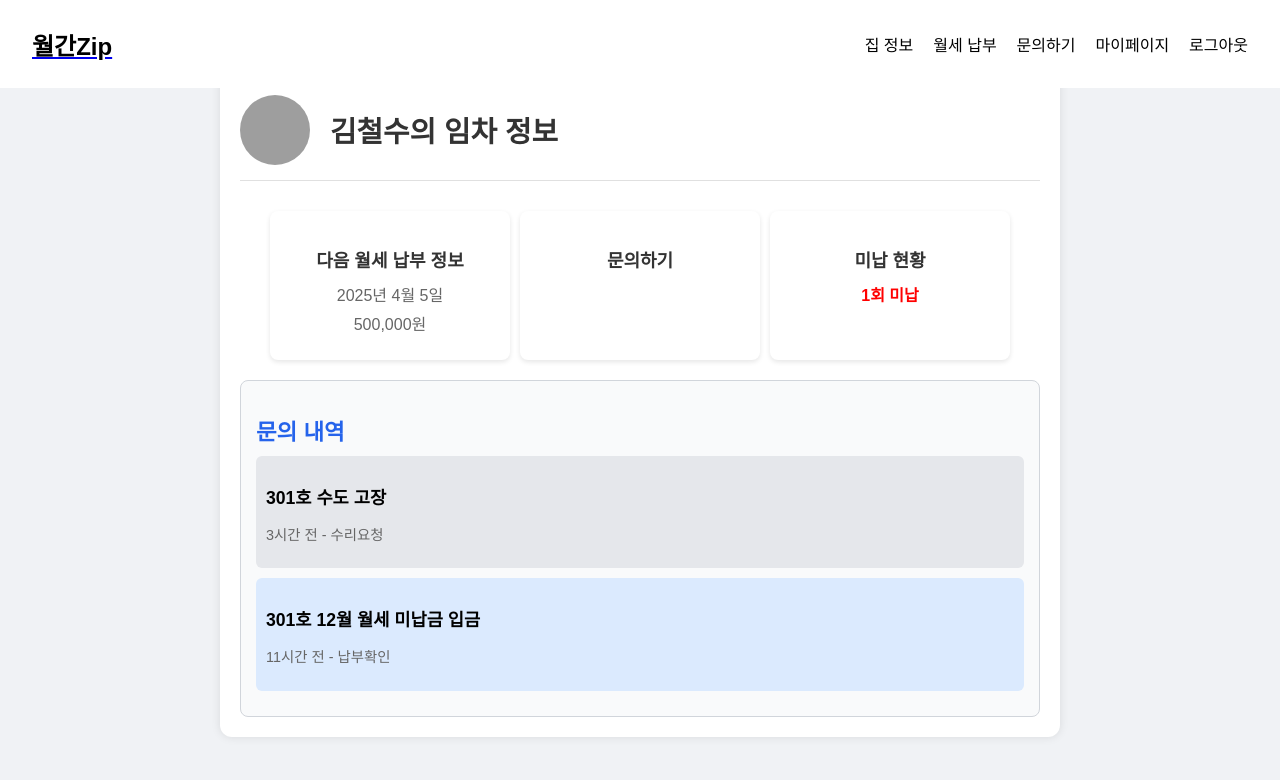
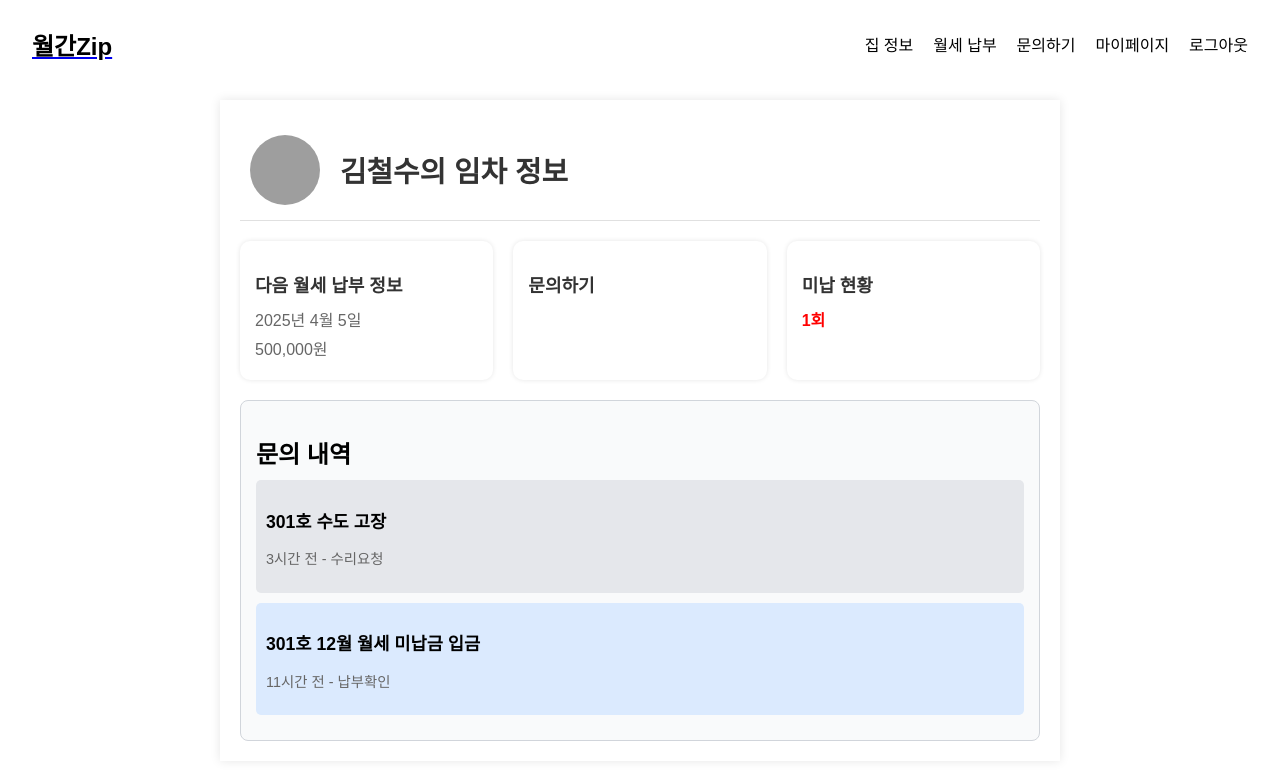
Before and after one commit to HuiSeopKwak/MonthlyZip, a React (Create React App) app in the folder frontend/monthly-zip/: page /tenant-main in a window 1280 px wide. Shown: the top 780 px of the page. Built offline with nearby package versions, Linux system fonts and the light colour scheme; grey boxes are pictures that could not be loaded.

Commit message:
feat: 임차인 메인 페이지 구현

```diff
--- a/frontend/monthly-zip/src/features/tenant/TenantMain.css
+++ b/frontend/monthly-zip/src/features/tenant/TenantMain.css
@@ -1,7 +1,6 @@
 body {
     margin: 0;
     font-family: 'Arial', sans-serif;
-    background-color: #f0f2f5;
   }
 
   .tenant-main-container {
@@ -9,16 +8,16 @@ body {
     margin: 0 auto;
     padding: 20px;
     background-color: white;
-    border-radius: 12px;
     box-shadow: 0 0 10px rgba(0, 0, 0, 0.1);
+    margin-top: 30px;
   }
 
   /* 사용자 정보 */
   .tenant-info {
     display: flex;
     align-items: center;
-    margin-bottom: 30px;
-    padding-bottom: 10px;
+    margin-bottom: 20px;
+    padding: 10px;
     border-bottom: 1px solid #e0e0e0;
   }
 
@@ -35,17 +34,22 @@ body {
     color: #333;
   }
 
+/* 월세 정보 카드 스타일 */
+  .payment-info-container {
+    display: flex;
+    flex-wrap: wrap;
+    gap: 20px;
+    margin-bottom: 20px;
+  }
+
 /* 카드 형식에 대한 기본 스타일 */
-.payment-info-card {
-    background-color: #fff;
-    border-radius: 8px;
-    box-shadow: 0 2px 5px rgba(0, 0, 0, 0.1);
-    padding: 20px;
-    margin-bottom: 20px;
-    width: 100%;
-    max-width: 200px;
-    text-align: center;
-    transition: transform 0.3s ease, box-shadow 0.3s ease;
+  .payment-info-card {
+    flex: 1;
+    min-width: 200px;
+    padding: 15px;
+    background-color: white;
+    border-radius: 10px;
+    box-shadow: 0 0 5px rgba(0, 0, 0, 0.1);
   }
 
   .payment-info-card:hover {
@@ -53,7 +57,6 @@ body {
     box-shadow: 0 4px 10px rgba(0, 0, 0, 0.2);
   }
 
-  /* 카드 내 제목 스타일 */
   .payment-info-card h2 {
     font-size: 18px;
     margin-bottom: 10px;
@@ -62,42 +65,15 @@ body {
 
   /* 각 카드의 내용 스타일 */
   .payment-info-card p {
-    font-size: 16px;
     margin: 5px 0;
     color: #666;
   }
 
-  /* 문의하기 버튼 스타일 */
-  .payment-info-card button {
-    padding: 8px 15px;
-    font-size: 16px;
-    background-color: #4CAF50;  /* 초록색 버튼 */
-    color: white;
-    border: none;
-    border-radius: 5px;
-    cursor: pointer;
-    transition: background-color 0.3s ease;
-  }
-
-  .payment-info-card button:hover {
-    background-color: #45a049;
-  }
-
   /* 미납 현황 강조 스타일 */
-  .payment-info-card .overdue {
+ .payment-info-card .overdue {
     color: red;
     font-weight: bold;
   }
-
-  /* 카드 컨테이너 스타일 (세 개의 카드 정렬) */
-  .payment-info-container {
-    display: flex;
-    justify-content: center;
-    gap: 10px;
-    flex-wrap: wrap;
-    margin-top: 20px;
-  }
-
 
   /* 문의 내역 */
   .inquiry-list {
@@ -109,15 +85,13 @@ body {
 
   .inquiry-list h2 {
     margin-bottom: 10px;
-    font-size: 1.4rem;
-    color: #2563eb;
   }
 
   /* 문의 아이템 */
   .inquiry-item {
     padding: 10px;
     margin-bottom: 10px;
-    border-radius: 6px;
+    border-radius: 5px;
     transition: background-color 0.2s;
     cursor: pointer;
   }
--- a/frontend/monthly-zip/src/features/tenant/TenantMain.js
+++ b/frontend/monthly-zip/src/features/tenant/TenantMain.js
@@ -65,7 +65,7 @@ const TenantMain = () => {
             {next_payment.payment_overdue > 0 && (
               <div className="payment-info-card">
                 <h2>미납 현황</h2>
-                <p className="overdue">{next_payment.payment_overdue}회 미납</p>
+                <p className="overdue">{next_payment.payment_overdue}회</p>
               </div>
             )}
           </div>
```
